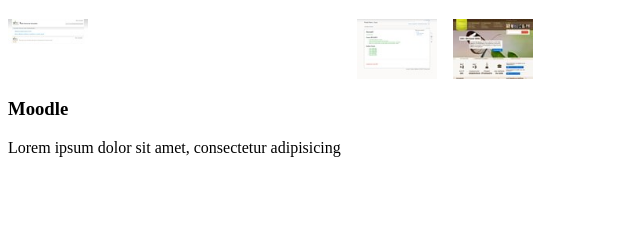
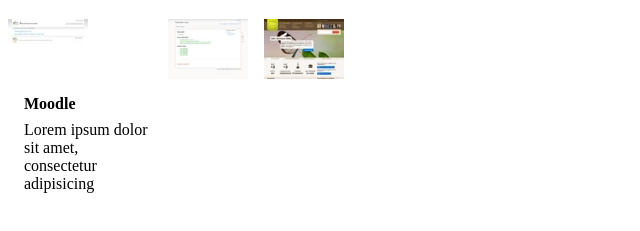
Before and after one commit to MMI-NFC-2026/sae105-r112-tp4-ori-ri, a plain HTML site: page index.html in a window 1280 px wide. Shown: the part 61-292 px from the top of the page, without its empty margins (0-640 px from the left). Drawn offline with Linux system fonts and the light colour scheme.

Commit message:
details [open]

```diff
--- a/src/css/components/accordeon.css
+++ b/src/css/components/accordeon.css
@@ -26,3 +26,19 @@
 .accordeon > details[open] {
   /* ouvert */
 }
+
+.accordeon > details[open] > div {
+    display: inline-block;
+    vertical-align: top;
+    width: 8rem;
+    margin-left: 1rem;
+}
+
+.accordeon > details[open] > div h3 {
+    margin: 1rem 0 0.5rem;
+    font-size: 1rem;
+}
+
+.accordeon > details[open] > div p {
+    margin: 0;
+}
```
